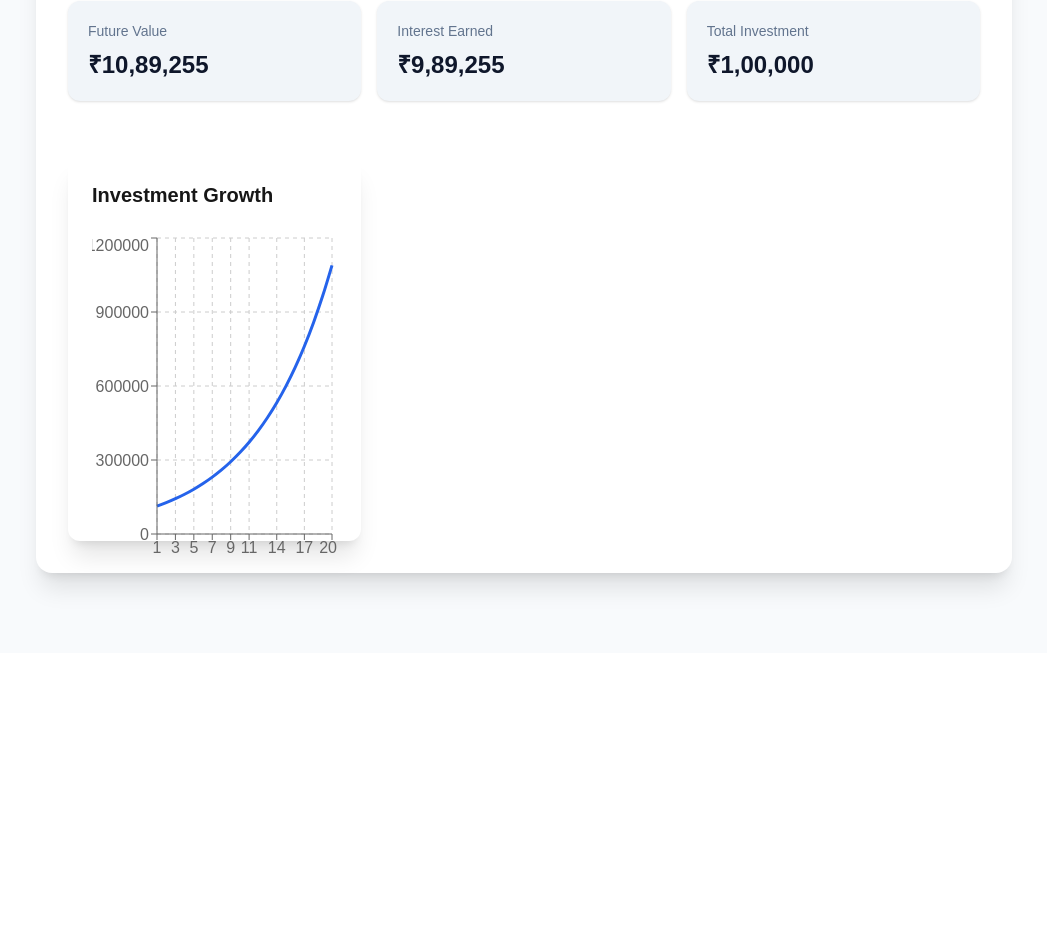
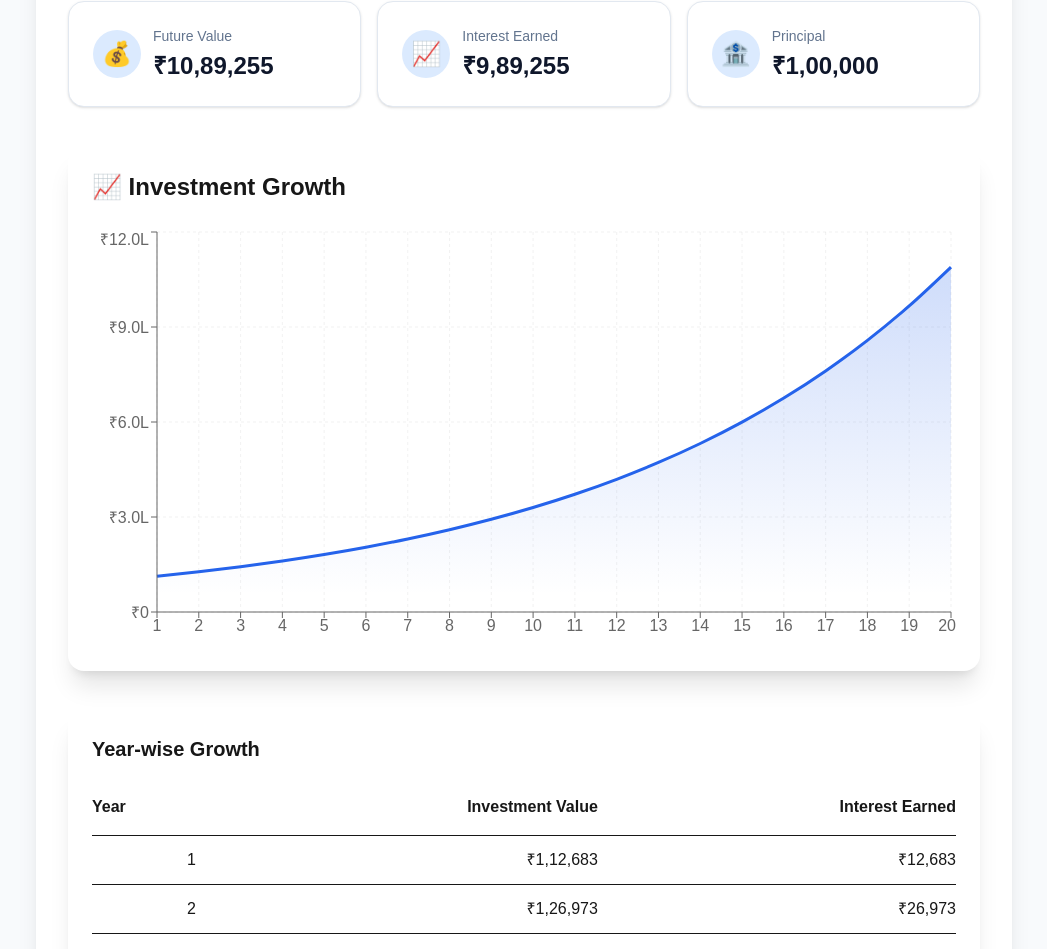
Before and after one commit to maxatulsingh/investment-planner, a Next.js app: page / in a window 1280 px wide. Shown: the part 657-1606 px from the top of the page, without its empty margins (116-1163 px from the left). Before the commit the page ends 1310 px from the top, so only its background shows below. Built offline with nearby package versions, Linux system fonts and the light colour scheme.

Commit message:
Refactoring investment model for SIP Engine

```diff
--- a/components/calculator/Calculator.tsx
+++ b/components/calculator/Calculator.tsx
@@ -5,7 +5,7 @@ import GrowthChart from "./GrowthChart";
 import { calculateCompoundInterest } from "@/lib/calculations/compoundInterest";
 import { formatCurrency } from "@/lib/utils/currency";
 import { InvestmentInput } from "@/types/investment";
-
+import YearlyGrowthTable from "./YearlyGrowthTable";
 import InputField from "./InputField";
 import ResultCard from "./ResultCard";
 
@@ -30,7 +30,7 @@ export default function Calculator() {
       [field]: value,
     }));
   }
-console.log(result.yearlyGrowth);
+
   return (
     <div className="rounded-2xl bg-white p-8 shadow-xl">
 
@@ -82,26 +82,41 @@ console.log(result.yearlyGrowth);
 
       </div>
 
+   {/* Result Cards */}
+
 <div className="mt-10 grid gap-4 md:grid-cols-3">
 
   <ResultCard
     title="Future Value"
     value={formatCurrency(result.futureValue)}
+    icon="💰"
   />
 
   <ResultCard
     title="Interest Earned"
     value={formatCurrency(result.totalInterest)}
+    icon="📈"
   />
 
   <ResultCard
-          title="Total Investment"
+    title="Principal"
     value={formatCurrency(result.totalInvestment)}
+    icon="🏦"
   />
 
-        <GrowthChart data={result.yearlyGrowth} />
+</div>
 
-      </div>
+{/* Chart */}
+
+<GrowthChart
+  data={result.yearlyGrowth}
+/>
+
+{/* Table */}
+
+<YearlyGrowthTable
+  data={result.yearlyGrowth}
+/>
 
     </div>
   );
--- a/components/calculator/GrowthChart.tsx
+++ b/components/calculator/GrowthChart.tsx
@@ -1,49 +1,94 @@
 "use client";
 
 import {
-  LineChart,
-  Line,
+  Area,
+  AreaChart,
   CartesianGrid,
+  ResponsiveContainer,
+  Tooltip,
   XAxis,
   YAxis,
-  Tooltip,
-  ResponsiveContainer,
 } from "recharts";
 
 import { YearlyGrowth } from "@/types/investment";
+import { formatCurrency } from "@/lib/utils/currency";
 
 type GrowthChartProps = {
   data: YearlyGrowth[];
 };
 
+function formatAxis(value: number) {
+  if (value >= 10000000) {
+    return `₹${(value / 10000000).toFixed(1)}Cr`;
+  }
+
+  if (value >= 100000) {
+    return `₹${(value / 100000).toFixed(1)}L`;
+  }
+
+  return `₹${Math.round(value)}`;
+}
+
 export default function GrowthChart({
   data,
 }: GrowthChartProps) {
   return (
-    <div className="mt-10 h-96 rounded-xl bg-white p-6 shadow-xl">
-      <h3 className="mb-6 text-xl font-bold">
-        Investment Growth
+    <div className="mt-10 rounded-2xl bg-white p-6 shadow-xl">
+      <h3 className="mb-6 text-2xl font-bold">
+        📈 Investment Growth
       </h3>
 
+      <div className="h-[420px]">
         <ResponsiveContainer width="100%" height="100%">
-        <LineChart data={data}>
-          <CartesianGrid strokeDasharray="4 4" />
+          <AreaChart data={data}>
+            <defs>
+              <linearGradient
+                id="growth"
+                x1="0"
+                y1="0"
+                x2="0"
+                y2="1"
+              >
+                <stop
+                  offset="5%"
+                  stopColor="#2563eb"
+                  stopOpacity={0.35}
+                />
+
+                <stop
+                  offset="95%"
+                  stopColor="#2563eb"
+                  stopOpacity={0}
+                />
+              </linearGradient>
+            </defs>
+
+            <CartesianGrid
+              strokeDasharray="3 3"
+              opacity={0.25}
+            />
 
             <XAxis dataKey="year" />
 
-          <YAxis />
+            <YAxis tickFormatter={formatAxis} />
 
-          <Tooltip />
+            <Tooltip
+              formatter={(value) =>
+                formatCurrency(Number(value))
+              }
+            />
 
-          <Line
+            <Area
               type="monotone"
               dataKey="value"
               stroke="#2563eb"
               strokeWidth={3}
-            dot={false}
+              fill="url(#growth)"
+              animationDuration={900}
             />
-        </LineChart>
+          </AreaChart>
         </ResponsiveContainer>
+      </div>
     </div>
   );
 }
--- a/components/calculator/ResultCard.tsx
+++ b/components/calculator/ResultCard.tsx
@@ -1,21 +1,31 @@
+import { ReactNode } from "react";
+
 type ResultCardProps = {
   title: string;
   value: string;
+  icon: ReactNode;
 };
 
 export default function ResultCard({
   title,
   value,
+  icon,
 }: ResultCardProps) {
   return (
-    <div className="rounded-xl bg-slate-100 p-5 shadow-sm">
-      <p className="text-sm text-slate-500">
-        {title}
-      </p>
+    <div className="rounded-2xl border border-slate-200 bg-white p-6 shadow-sm transition hover:-translate-y-1 hover:shadow-lg">
+      <div className="flex items-center gap-3">
+        <div className="flex h-12 w-12 items-center justify-center rounded-full bg-blue-100 text-2xl">
+          {icon}
+        </div>
 
-      <h3 className="mt-2 text-2xl font-bold text-slate-900">
-        {value}
-      </h3>
+        <div>
+          <p className="text-sm text-slate-500">{title}</p>
+
+          <h3 className="mt-1 text-2xl font-bold text-slate-900">
+            {value}
+          </h3>
+        </div>
+      </div>
     </div>
   );
 }
--- /dev/null
+++ b/components/calculator/YearlyGrowthTable.tsx
@@ -0,0 +1,55 @@
+import { YearlyGrowth } from "@/types/investment";
+import { formatCurrency } from "@/lib/utils/currency";
+
+type YearlyGrowthTableProps = {
+  data: YearlyGrowth[];
+};
+
+export default function YearlyGrowthTable({
+  data,
+}: YearlyGrowthTableProps) {
+  return (
+    <div className="mt-10 rounded-xl bg-white p-6 shadow-xl">
+      <h3 className="mb-4 text-xl font-bold">
+        Year-wise Growth
+      </h3>
+
+      <div className="overflow-x-auto">
+        <table className="w-full border-collapse">
+          <thead>
+            <tr className="border-b text-left">
+              <th className="border-b py-4 text-left">Year</th>
+
+<th className="border-b py-4 text-right">
+  Investment Value
+</th>
+
+<th className="border-b py-4 text-right">
+  Interest Earned
+</th>
+            </tr>
+          </thead>
+
+          <tbody>
+            {data.map((item) => (
+              <tr
+                key={item.year}
+                className="border-b hover:bg-slate-50"
+              >
+                <td className="py-3 text-right">{item.year}</td>
+
+                <td className="py-3 text-right">
+                  {formatCurrency(item.value)}
+                </td>
+
+                <td className="py-3 text-right">
+                  {formatCurrency(item.interest)}
+                </td>
+              </tr>
+            ))}
+          </tbody>
+        </table>
+      </div>
+    </div>
+  );
+}
```
Lines whose indentation alone changed are shown as unchanged.
